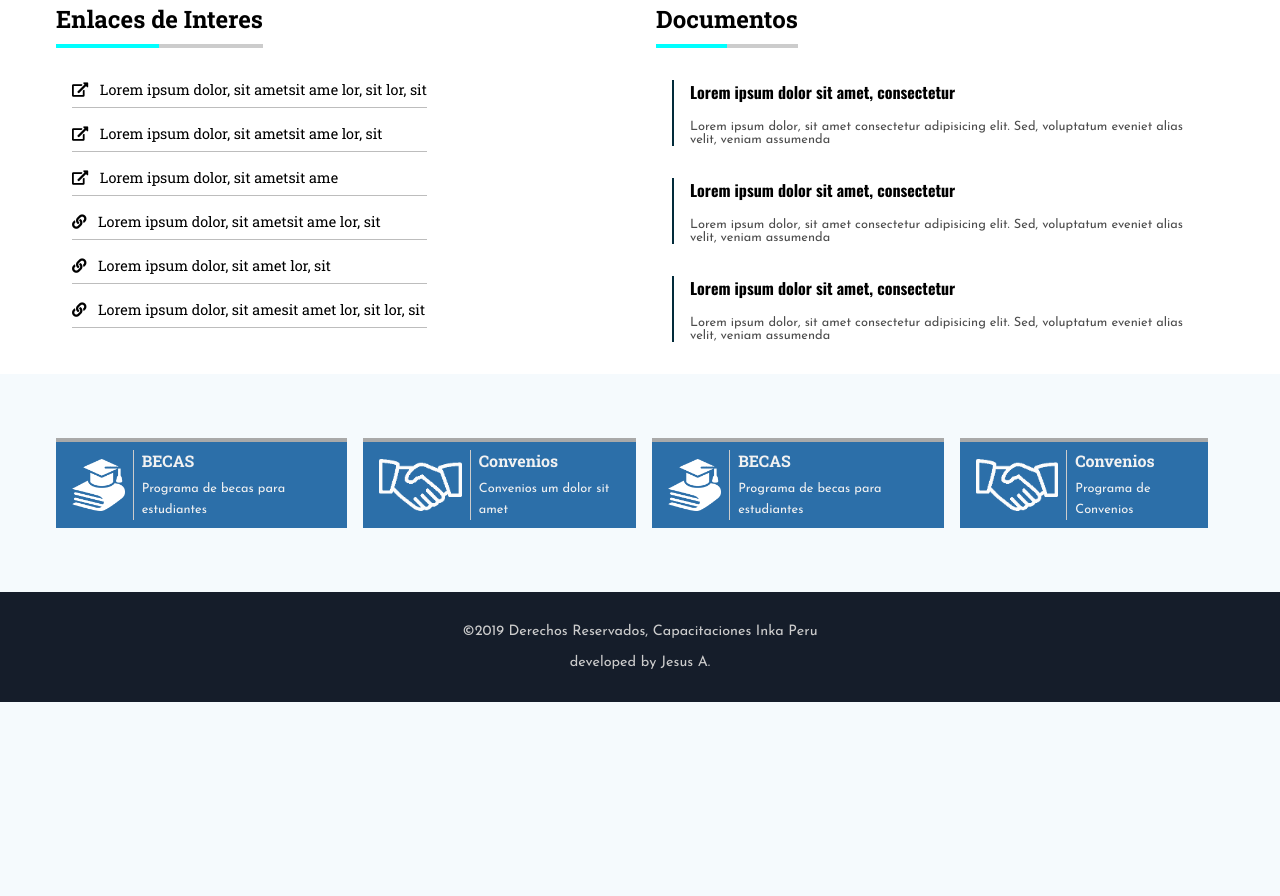
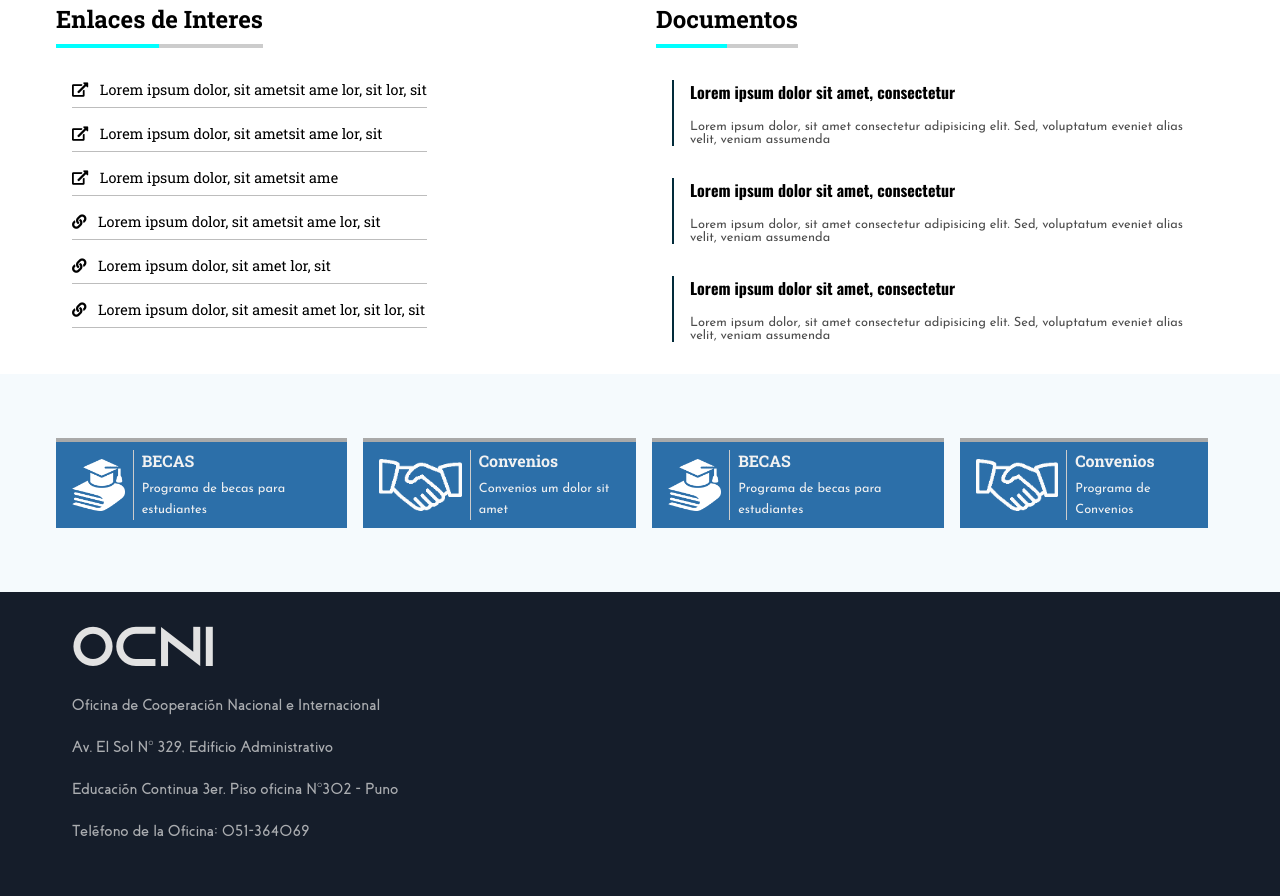
Before and after one commit to jesusyx/ocni, a plain HTML site: page index.html in a window 1280 px wide. Shown: the part 1625-2521 px from the top of the page. Before the commit the page ends 2327 px from the top, so only its background shows below. Drawn offline with nearby package versions, Linux system fonts and the light colour scheme; some packages are replaced by stand-ins of ours; a script that the page names is missing.

Commit message:
'changes1911'

```diff
--- a/css/styles.css
+++ b/css/styles.css
@@ -789,20 +789,21 @@ section.becas-unknown > div > div .becas-single p  {
 footer {
     background-color: var(--secondary-color);
 }
-footer div {
+footer .footer-details {
     display: flex;
     flex-direction: column;
     padding: 2rem;
+    color:#e2e2e2;
 }
-footer p {
-    color:#ccc;
-    font-size: 0.9rem;
-    font-family: 'Josefin Sans';
-    text-align: center;
-    margin-bottom: 1rem;
+footer .footer-details h2 {
+    font-size: 3.5rem;
+    font-weight: 400;
+    font-family: 'Azonix';
 }
-footer p:nth-child(2) {
-    margin: 0;
+footer .footer-details p {
+    color:#e4e4e4b8;
+    font-family: 'Coves';
+    font-weight: bold;
 }
 
 
--- a/index.html
+++ b/index.html
@@ -293,9 +293,14 @@
 
 
     <footer>
-        <div class="ed-container s-main-center">
-            <p>©2019 Derechos Reservados, <span>Capacitaciones Inka Peru</span></p>
-            <p>developed by Jesus A.</p>
+        <div class="ed-container">
+            <div class="footer-details">
+                <h2>OCNI</h2>
+                <p>Oficina de Cooperación Nacional e Internacional</p>
+                <p>Av. El Sol N° 329, Edificio Administrativo</p>
+                <p>Educación Continua 3er. Piso oficina N°302 - Puno</p>
+                <p>Teléfono de la Oficina: 051-364069</p>
+            </div>
         </div>
     </footer>
     <script
```
Also changed, not shown: 1 other file.
